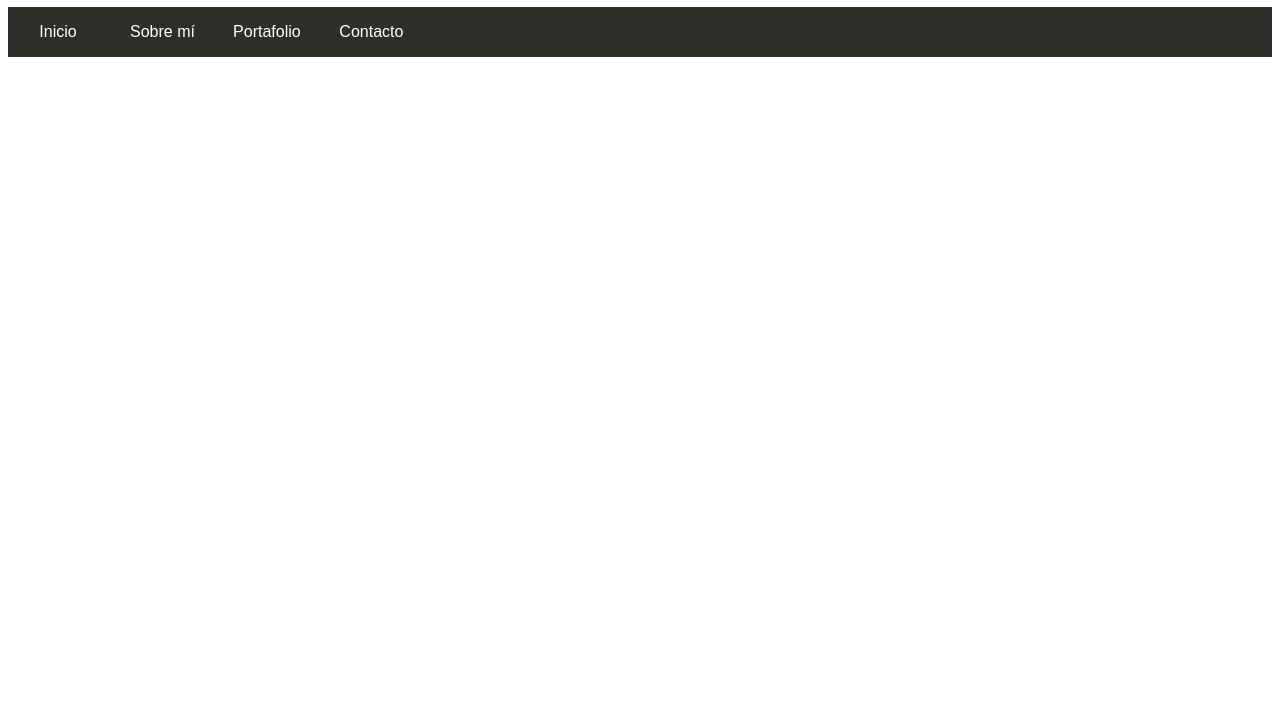
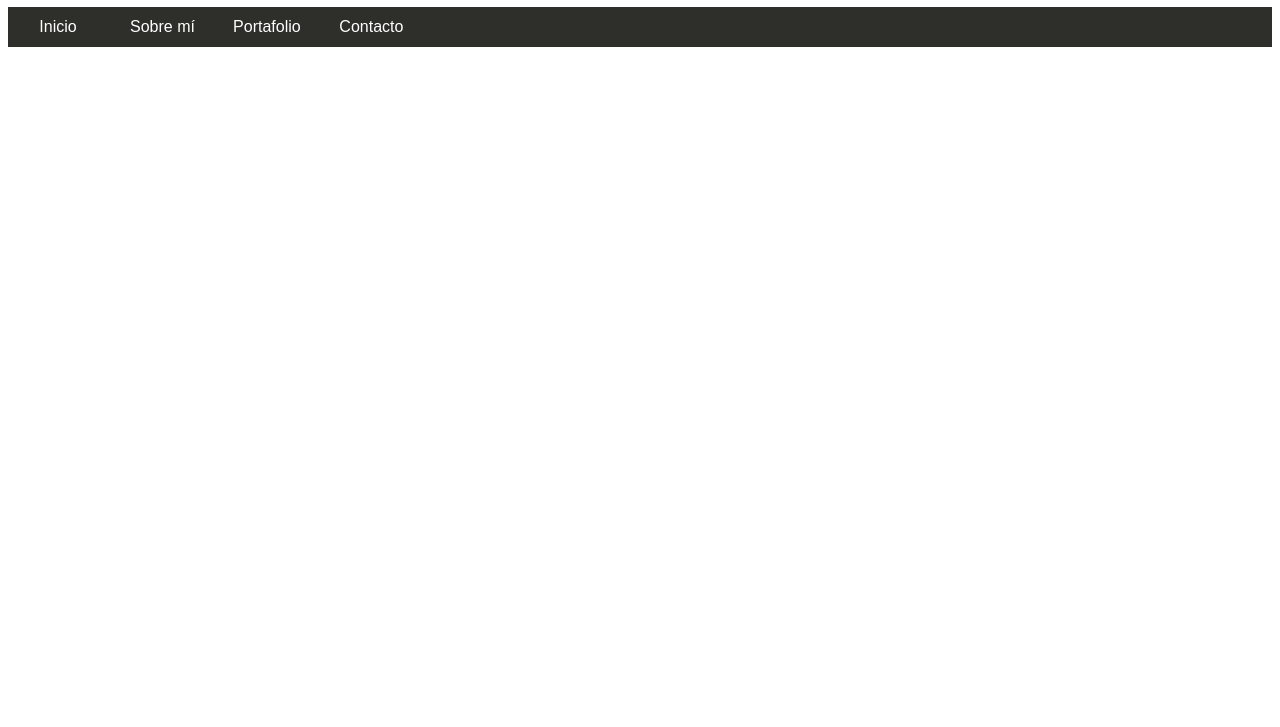
Before and after one commit to alexandracch/menu-horizontal, a plain HTML site: page index.html in a window 1280 px wide. Shown: the part 73-800 px from the top of the page. Drawn offline with Linux system fonts and the light colour scheme.

Commit message:
Subiendo últimos estilos a CSS

```diff
--- a/css/main.css
+++ b/css/main.css
@@ -12,7 +12,7 @@ ul {
   padding: 0;
   margin: 0;
   background: #2e2e2a;
-  line-height: 50px;
+  line-height: 40px;
 
 }
 
@@ -32,4 +32,5 @@ a {
 
 a:hover {
   background: #f9a91a;
+  color: #000;
 }
```
